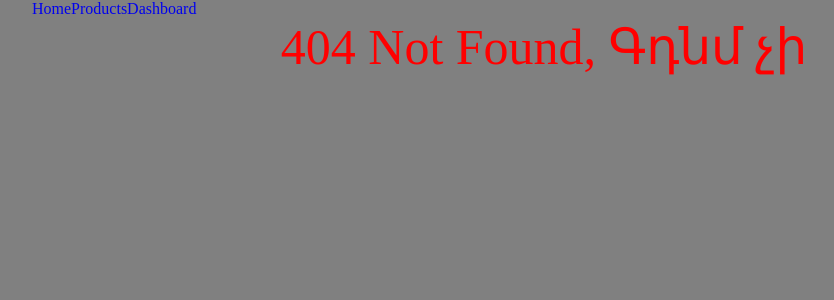
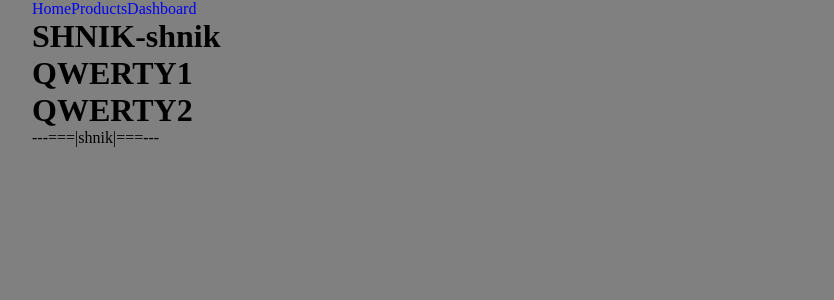
Before and after one commit to VagharshakGasparyan/sample-next, a Next.js app: page /shnik in a window 1280 px wide. Before the commit this address had no page. Shown: the top 300 px of the page, without its empty margins (96-930 px from the left). Built offline with nearby package versions, Linux system fonts and the light colour scheme.

Commit message:
commit 2

```diff
--- /dev/null
+++ b/src/app/shnik/@qwerty1/page.js
@@ -0,0 +1,13 @@
+'use client'
+
+
+import {useRouter, redirect} from 'next/navigation';
+// export const revalidate = 200;
+
+export default function Qw1() {
+    return (
+        <main>
+            <h1>QWERTY1</h1>
+        </main>
+    );
+}
--- /dev/null
+++ b/src/app/shnik/@qwerty2/page.js
@@ -0,0 +1,15 @@
+'use client'
+
+
+import {useRouter, redirect, useSelectedLayoutSegment} from 'next/navigation';
+// export const revalidate = 200;
+
+export default function Qw2() {
+    const loginSegment = useSelectedLayoutSegment('qwerty2');
+    return (
+        <main>
+            <h1>QWERTY2</h1>
+
+        </main>
+    );
+}
--- /dev/null
+++ b/src/app/shnik/layout.js
@@ -0,0 +1,20 @@
+'use client'
+import {useSelectedLayoutSegment} from "next/navigation";
+
+
+// export const metadata = {
+//     title: "Home",
+//     description: "Generated by create next app",
+// };
+
+export default function Layout({ children, qwerty1, qwerty2 }) {
+    const esimInchSegment = useSelectedLayoutSegment('qwerty1');
+    return (
+        <>
+            {children}
+            {qwerty1}
+            {qwerty2}
+            <div>---===|{esimInchSegment}|===---</div>
+        </>
+    );
+}
--- /dev/null
+++ b/src/app/shnik/page.js
@@ -0,0 +1,13 @@
+'use client'
+
+import {useRouter, redirect, useSelectedLayoutSegment} from 'next/navigation';
+// export const revalidate = 200;
+export default function Shnik() {
+    const esimInchSegment = useSelectedLayoutSegment('qwerty1');
+    return (
+        <main>
+            <h1>SHNIK-{esimInchSegment}</h1>
+
+        </main>
+    );
+}
```
Also changed, not shown: src/app/shnik/@qwerty1/mnik/page.js (added, +14 -0 lines), src/app/shnik/@qwerty2/default.js (added, +14 -0 lines), src/app/shnik/default.js (added, +14 -0 lines), next_help.txt.
